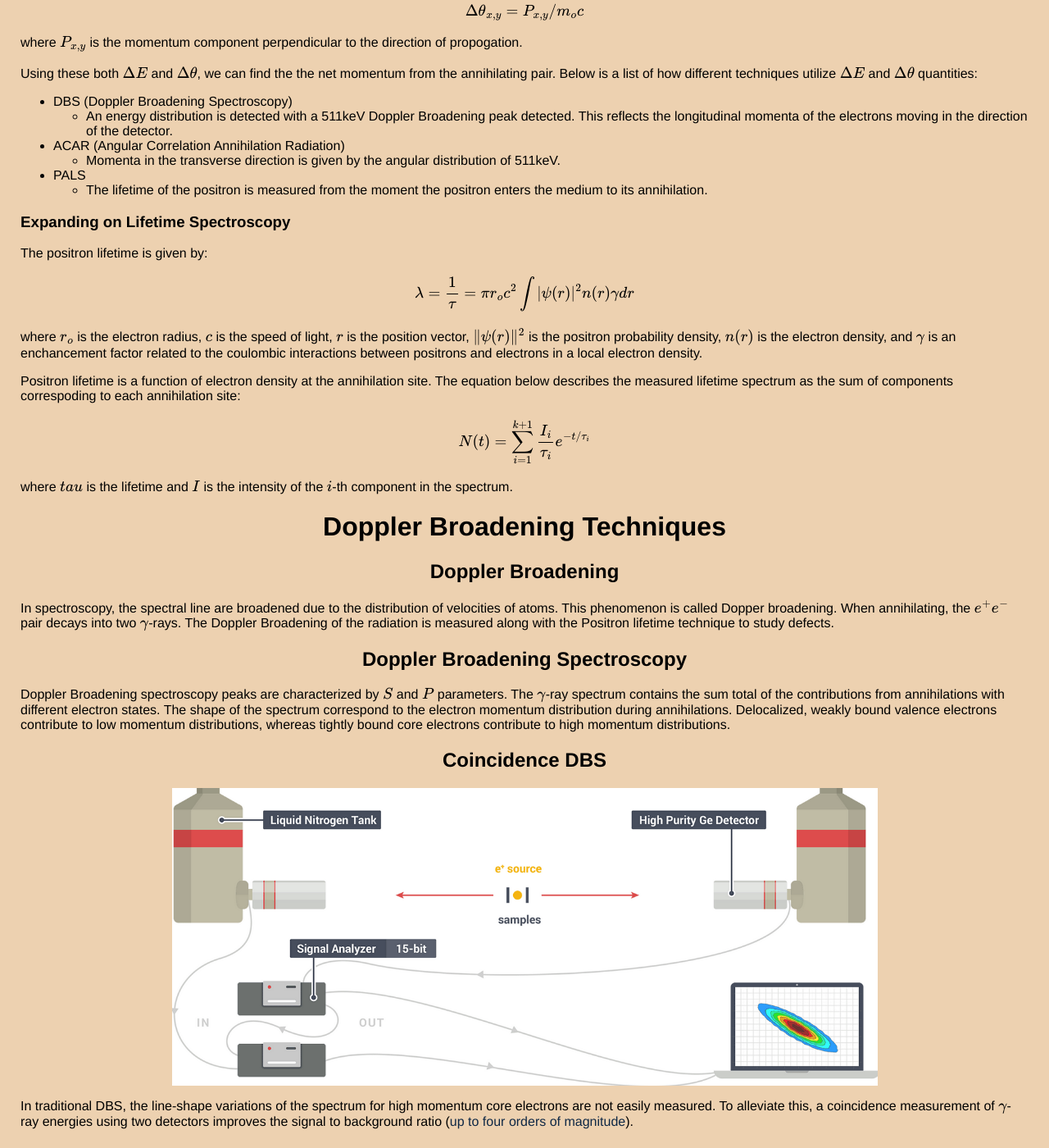
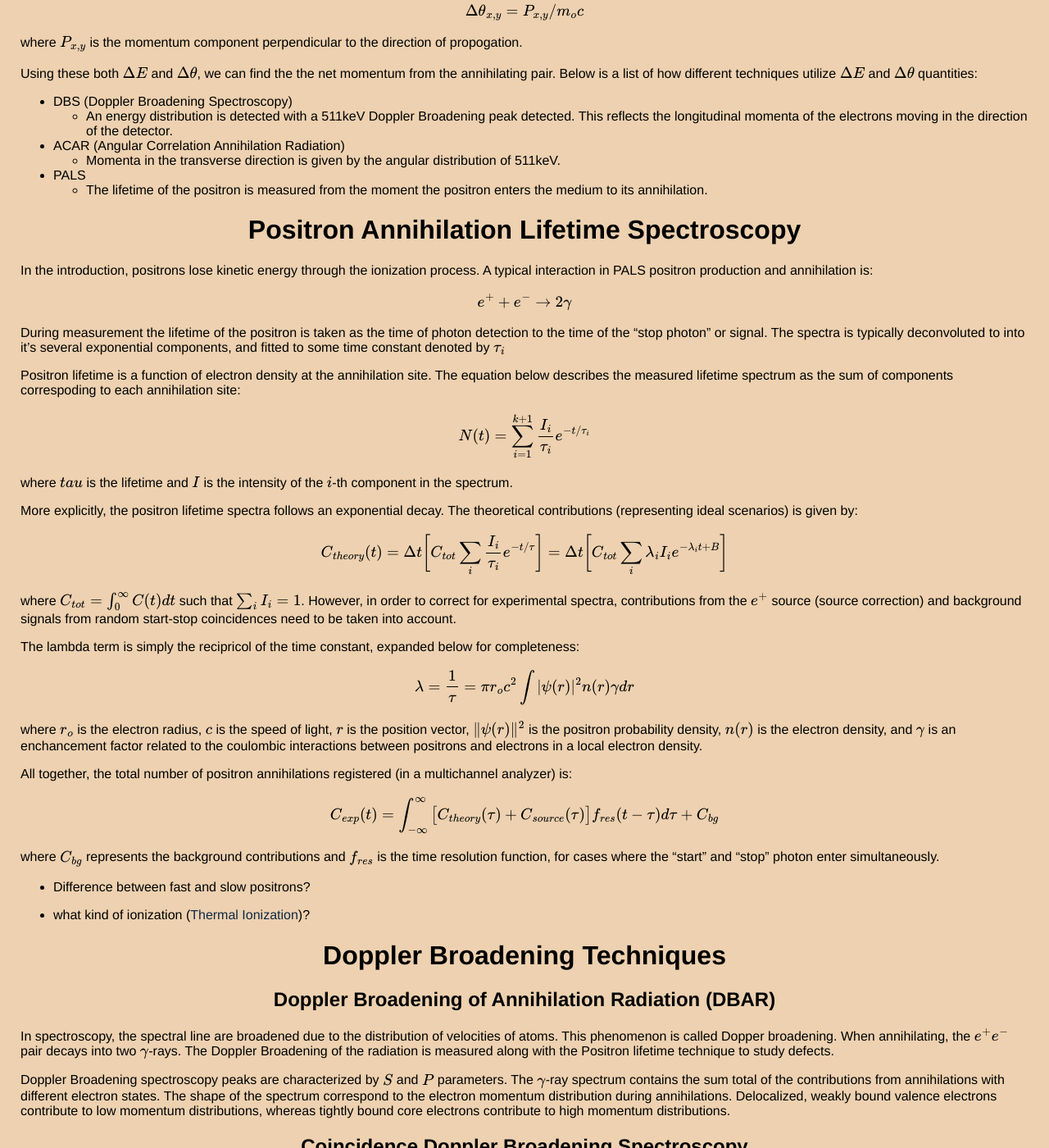
Before and after one commit to thaihangchung7/thaihangchung7.github.io, a Jekyll site: the page built from _notes/PositronAS.md, in a window 1280 px wide and 1400 px high, scrolled down 1330 px. Shown: the whole window at 82% size. Built offline with Jekyll 4.4.1, drawn with Linux system fonts in a browser that asks for light colours; formulas are drawn with MathJax 3.

Commit message:
Expanding on PALS technique

```diff
--- a/_notes/PositronAS.md
+++ b/_notes/PositronAS.md
@@ -55,38 +55,61 @@ Using these both $$ \Delta E $$ and $$ \Delta \theta $$, we can find the the net
 + PALS
   - The lifetime of the positron is measured from the moment the positron enters the medium to its annihilation.
 
-### Expanding on Lifetime Spectroscopy
+# Positron Annihilation Lifetime Spectroscopy
 
-The positron lifetime is given by:
+In the introduction, positrons lose kinetic energy through the ionization process. A typical interaction in PALS positron production and annihilation is:
 
-  $$ \lambda = \frac{1}{\tau} = \pi r_{o} c^{2} \int |\psi (r) |^{2} n(r) \gamma dr  $$
+$$ e^{+} + e^{-} \rightarrow 2\gamma $$
 
-  where $$r_{o}$$ is the electron radius, $$c$$ is the speed of light, $$ r $$ is the position vector, $$ \| \psi (r) \|^{2}$$ is the positron probability density, $$ n(r) $$ is the electron density, and $$ \gamma $$ is an enchancement factor related to the coulombic interactions between positrons and electrons in a local electron density.
+During measurement the lifetime of the positron is taken as the time of photon detection to the time of the "stop photon" or signal. The spectra is typically deconvoluted to into it's several exponential components, and fitted to some time constant denoted by $$ \tau_{i}$$
 
-  Positron lifetime is a function of electron density at the annihilation site. The equation below describes the measured lifetime spectrum as the sum of components correspoding to each annihilation site:
+Positron lifetime is a function of electron density at the annihilation site. The equation below describes the measured lifetime spectrum as the sum of components correspoding to each annihilation site:
 
   $$ N(t) = \sum_{i = 1}^{k+1} \frac{I_{i}}{\tau_{i}} e^{- t/ \tau_{i}}$$
 
 where $$ tau $$ is the lifetime and $$ I $$ is the intensity of the $$i$$-th component in the spectrum.
 
+More explicitly, the positron lifetime spectra follows an exponential decay. The theoretical contributions (representing ideal scenarios) is given by:
+
+$$ C_{theory} (t) = \Delta t \bigg[ C_{tot} \sum_{i} \frac{I_{i}}{\tau_{i}} e^{-t / \tau} \bigg] = \Delta t \bigg[ C_{tot} \sum_{i} \lambda_{i} I_{i} e^{-\lambda_{i} t + B }\bigg]$$
+
+where $$ C_{tot} = \int_{0}^{\infty} C(t) dt $$ such that $$ \sum_{i} I_{i} = 1 $$. However, in order to correct for experimental spectra, contributions from the $$e^{+}$$ source (source correction) and background signals from random start-stop coincidences need to be taken into account.
+
+The lambda term is simply the recipricol of the time constant, expanded below for completeness:
+
+$$ \lambda = \frac{1}{\tau} = \pi r_{o} c^{2} \int |\psi (r) |^{2} n(r) \gamma dr  $$
+
+where $$r_{o}$$ is the electron radius, $$c$$ is the speed of light, $$ r $$ is the position vector, $$ \| \psi (r) \|^{2}$$ is the positron probability density, $$ n(r) $$ is the electron density, and $$ \gamma $$ is an enchancement factor related to the coulombic interactions between positrons and electrons in a local electron density.
+
+All together, the total number of positron annihilations registered (in a multichannel analyzer) is:
+
+$$ C_{exp} (t) = \int_{-\infty}^{\infty} \big[ C_{theory} (\tau) + C_{source} (\tau)  \big] f_{res} (t - \tau) d\tau + C_{bg} $$
+
+where $$ C_{bg} $$ represents the background contributions and $$f_{res} $$ is the time resolution function, for cases where the "start" and "stop" photon enter simultaneously.
+
++ Difference between fast and slow positrons?
+
++ what kind of ionization ([Thermal Ionization](https://en.wikipedia.org/wiki/Thermal_ionization))?
+
+
+
 
 # Doppler Broadening Techniques
 
-## Doppler Broadening
+## Doppler Broadening of Annihilation Radiation (DBAR)
 
 In spectroscopy, the spectral line are broadened due to the distribution of velocities of atoms. This phenomenon is called Dopper broadening. When annihilating, the $$ e^{+} e^{-} $$ pair decays into two $$ \gamma $$-rays. The Doppler Broadening of the radiation is measured along with the Positron lifetime technique to study defects.
 
-## Doppler Broadening Spectroscopy
 Doppler Broadening spectroscopy peaks are characterized by $$ S $$ and $$ P $$ parameters. The $$\gamma$$-ray spectrum contains the sum total of the contributions from annihilations with different electron states. The shape of the spectrum correspond to the electron momentum distribution during annihilations. Delocalized, weakly bound valence electrons contribute to low momentum distributions, whereas tightly bound core electrons contribute to high momentum distributions.
 
-## Coincidence DBS
+## Coincidence Doppler Broadening Spectroscopy
 
 <img src="/assets/cdbs.png" style="width: 70%; height: 70%" class="center">
 
 
 In traditional DBS, the line-shape variations of the spectrum for high momentum core electrons are not easily measured. To alleviate this, a coincidence measurement of $$ \gamma $$-ray energies using two detectors improves the signal to background ratio ([up to four orders of magnitude](https://journals.aps.org/prb/pdf/10.1103/PhysRevB.61.10092)).
 
-## S and W Parameters
+### S and W Parameters
 <img src="/assets/SWparam.png" class="center" >
 
 
```
